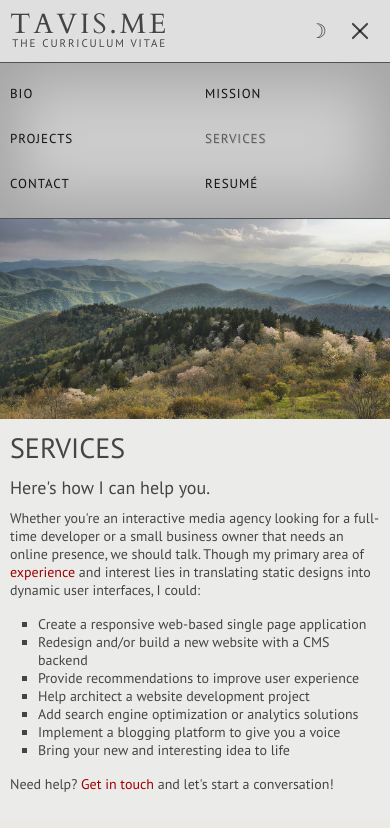
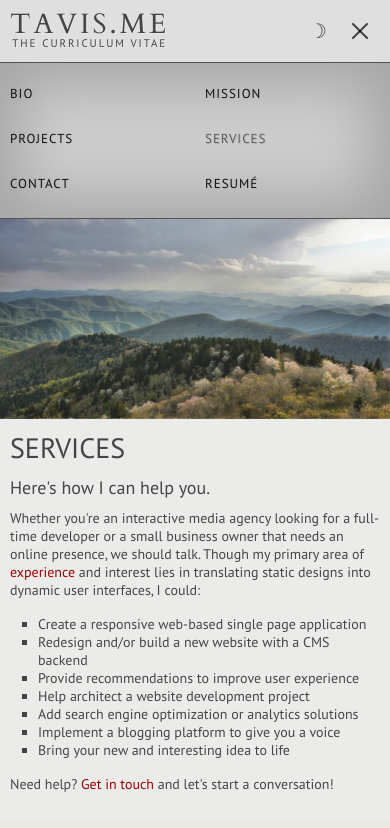
Before and after one commit to ttucker/tavis.me, a Vue app: page /services in a window 390 px wide. Shown: the top 828 px of the page. Built offline with nearby package versions, Linux system fonts and the light colour scheme.

Commit message:
reposition hero image on mobile

```diff
--- a/src/views/ResumeView.vue
+++ b/src/views/ResumeView.vue
@@ -210,6 +210,6 @@ import Slide from '../components/Slide.vue'
 
 <style lang="scss" scoped>
 :deep(.hero img) {
-  object-position: center;
+  object-position: bottom;
 }
 </style>
--- a/src/views/ServicesView.vue
+++ b/src/views/ServicesView.vue
@@ -37,6 +37,6 @@ import HeroImage from '../components/HeroImage.vue'
 
 <style lang="scss" scoped>
 :deep(.hero img) {
-  object-position: bottom;
+  object-position: center;
 }
 </style>
```
